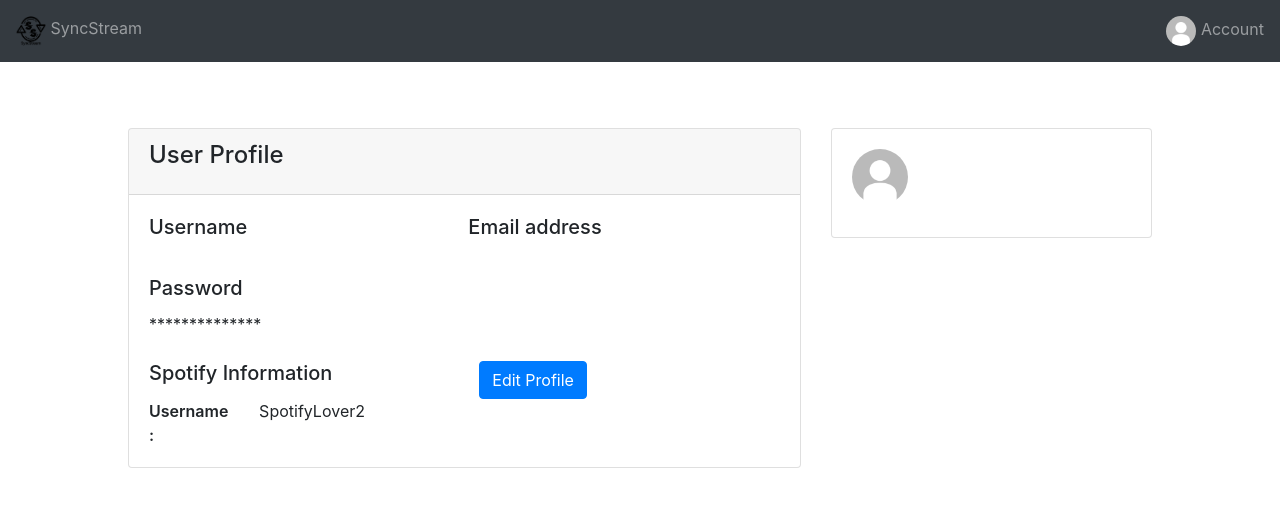
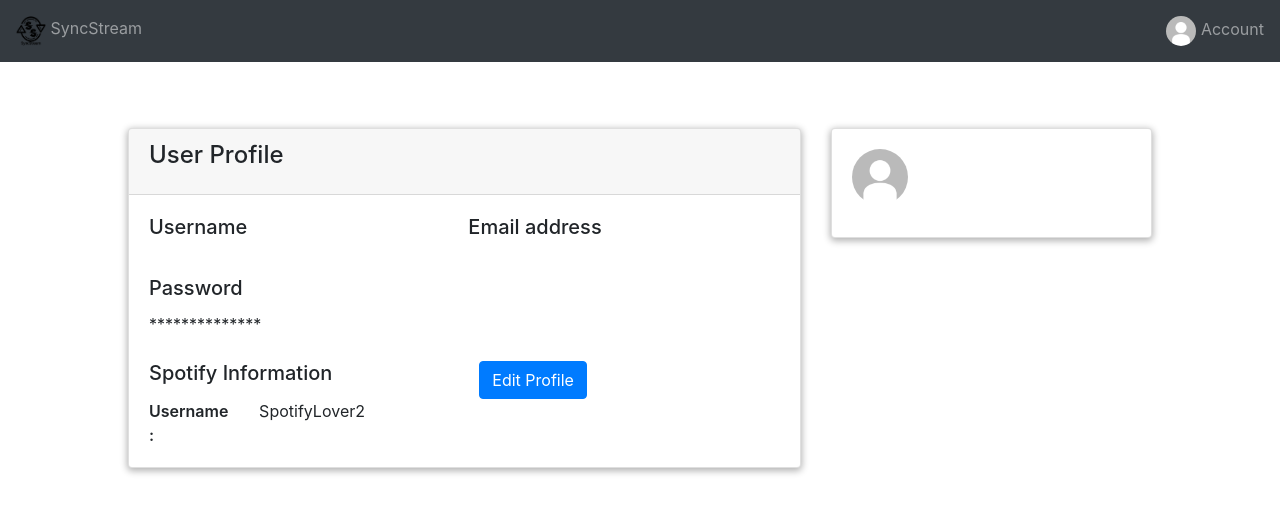
Before and after one commit to Jonathan204/SyncStream, a React (Create React App) app in the folder client/: page /profile in a window 1280 px wide. Shown: the top 512 px of the page. Built offline with nearby package versions, Linux system fonts and the light colour scheme; no server answers.

Commit message:
Added redux persist + fixed profile refresh bug

```diff
--- a/client/package.json
+++ b/client/package.json
@@ -25,6 +25,7 @@
     "react-scripts": "4.0.2",
     "redux": "^4.0.5",
     "redux-devtools-extension": "^2.13.8",
+    "redux-persist": "^6.0.0",
     "redux-thunk": "^2.3.0",
     "web-vitals": "^1.0.1"
   },
--- a/client/src/components/Profile/Profile.js
+++ b/client/src/components/Profile/Profile.js
@@ -49,10 +49,11 @@ class Profile extends Component {
     const email = this.state.email;
     const editing = this.state.editing;
     return (
+      <div>
         <div className="margin-box">
           <Row>
             <Col md="8">
-            <Card>
+              <Card className="card-style">
                 <Card.Header>
                   <Card.Title as="h4">User Profile</Card.Title>
                 </Card.Header>
@@ -99,7 +100,10 @@ class Profile extends Component {
                     </Col>
                     <Col>
                       {editing ? (
-                      <Button type="submit" onClick={this.handleSubmitProfile}>
+                        <Button
+                          type="submit"
+                          onClick={this.handleSubmitProfile}
+                        >
                           Submit
                         </Button>
                       ) : (
@@ -121,7 +125,7 @@ class Profile extends Component {
               </Card>
             </Col>
             <Col md="4">
-            <Card>
+              <Card className="card-style">
                 <Card.Body>
                   <Image
                     src={profilePicture}
@@ -136,6 +140,7 @@ class Profile extends Component {
               </Card>
             </Col>
           </Row>
+        </div>
       </div>
     );
   }
--- a/client/src/components/Profile/styles.css
+++ b/client/src/components/Profile/styles.css
@@ -1,15 +1,19 @@
 .margin-box {
-	margin: 10%;
+  margin: 10%;
 }
 
 .big-text {
-	font-size: 20px;
+  font-size: 20px;
 }
 
 .bottom-margin {
-	margin-bottom: 25px;
+  margin-bottom: 25px;
 }
 
 .bold-title {
-	font-weight: 600;
+  font-weight: 600;
 }
+
+.card-style {
+  box-shadow: 0 2px 7px 1px rgba(0, 0, 0, 0.3);
+}
--- a/client/src/index.js
+++ b/client/src/index.js
@@ -4,19 +4,35 @@ import { composeWithDevTools } from "redux-devtools-extension";
 
 //redux dependencies
 import { Provider } from "react-redux"; //keeps track of the store which is the global state which allows us to access the store from anywhere within the app.
+import { persistStore, persistReducer } from "redux-persist";
 import { createStore, applyMiddleware } from "redux";
+import autoMergeLevel2 from "redux-persist/lib/stateReconciler/autoMergeLevel2";
 import thunk from "redux-thunk";
 import reducers from "./reducers";
 import App from "./App";
+import { PersistGate } from "redux-persist/lib/integration/react";
+import storage from "redux-persist/lib/storage";
+
+const persistConfig = {
+  key: "root",
+  storage: storage,
+  stateReconciler: autoMergeLevel2, // see "Merge Process" section for details.
+};
+
+const pReducer = persistReducer(persistConfig, reducers);
 
 const store = createStore(
-  reducers,
+  pReducer,
   composeWithDevTools(applyMiddleware(thunk))
 );
 
+const persistor = persistStore(store);
+
 ReactDOM.render(
   <Provider store={store}>
-    <App />
+    <PersistGate persistor={persistor}>
+      <App />
+    </PersistGate>
   </Provider>,
   document.getElementById("root")
 );
```
Also changed, not shown: 1 other file (tests, documents, lock files or other folders). Lines whose indentation alone changed are shown as unchanged.
